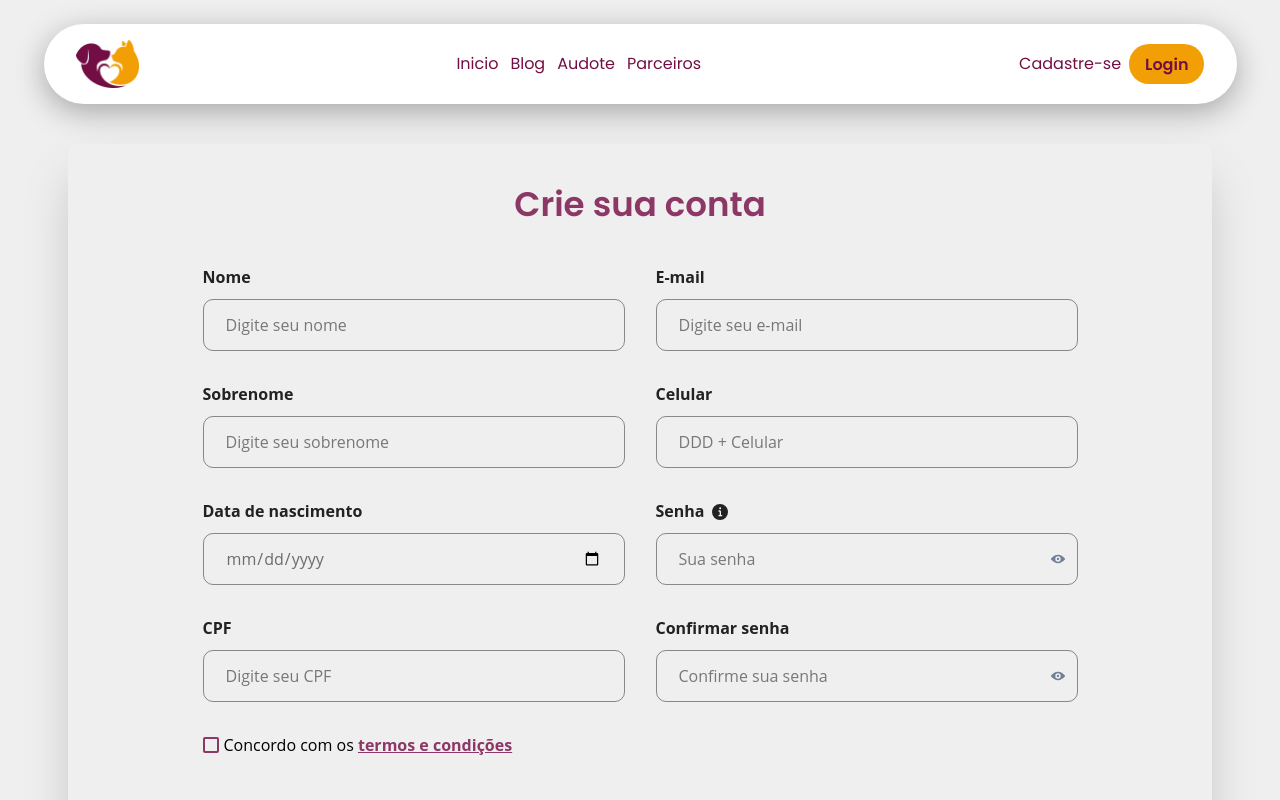
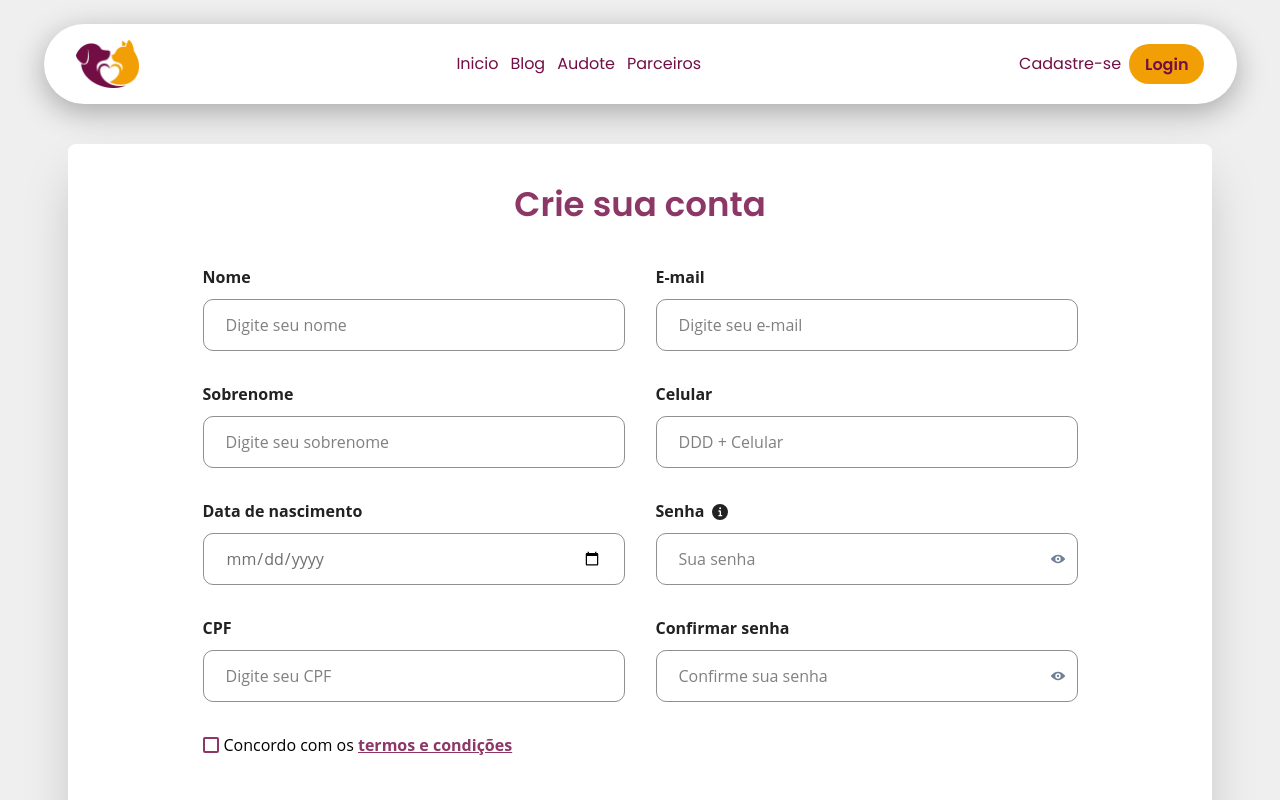
Before and after one commit to DevFlowBot/front-end-aumagemea, a Next.js app: page /cadastro in a window 1280 px wide. Shown: the top 800 px of the page. Built offline with nearby package versions, Linux system fonts and the light colour scheme.

Commit message:
🎨 Corrige background color do box de cadastro

```diff
--- a/src/app/cadastro/page.jsx
+++ b/src/app/cadastro/page.jsx
@@ -53,6 +53,7 @@ export default function CadastroForm() {
       <Box
         w="1144px"
         maxW="95vw"
+        bg="white"
         borderRadius="lg"
         boxShadow="2xl"
         p="40px"
```
